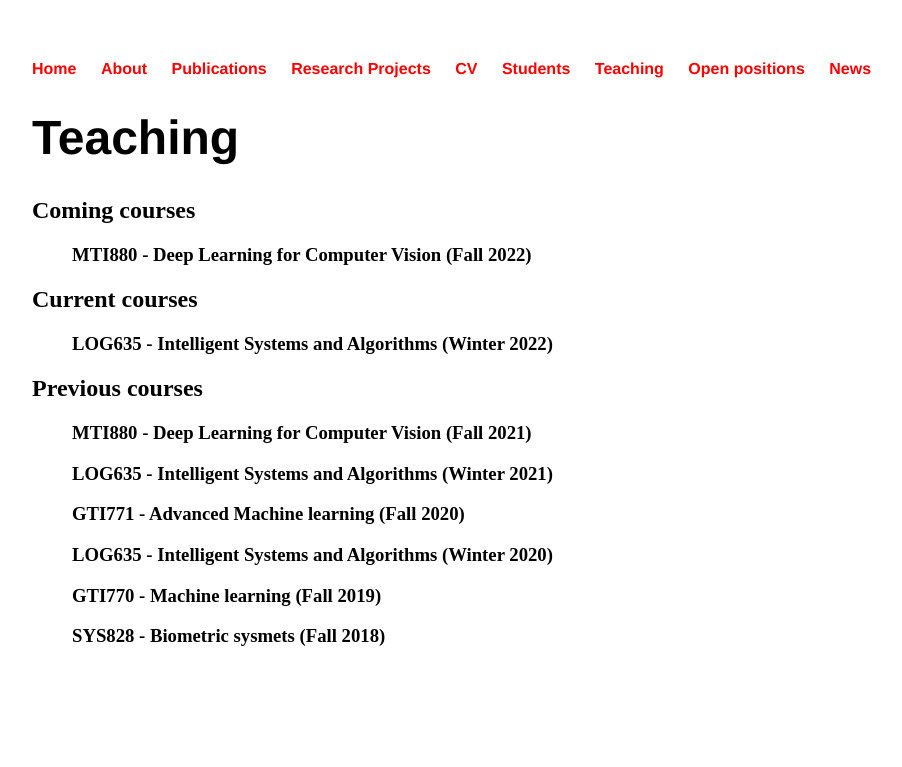
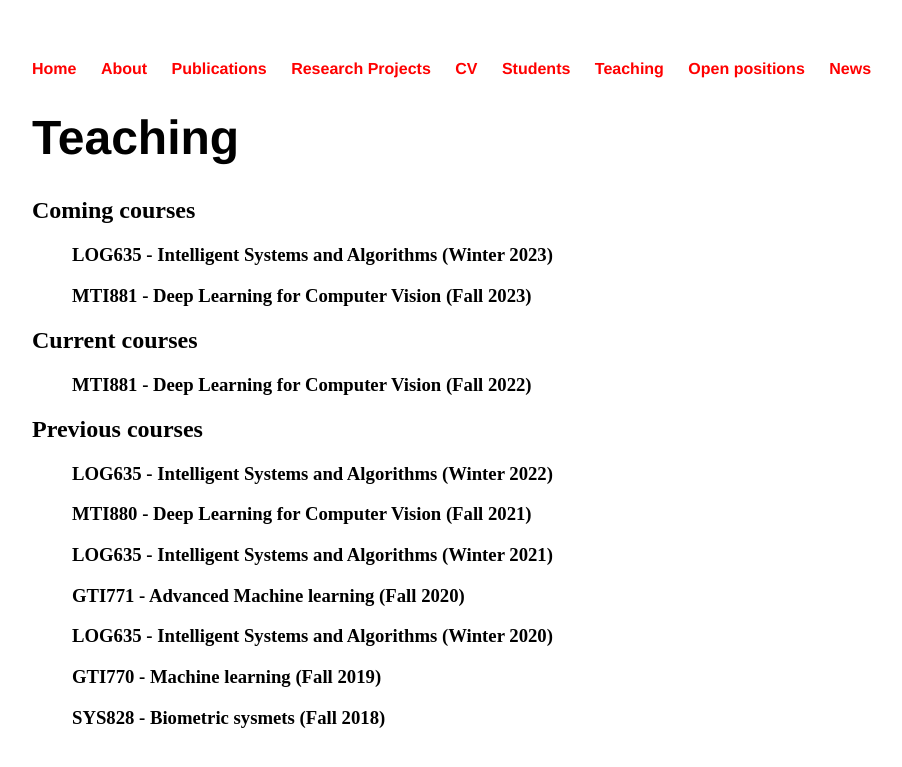
Before and after one commit to josedolz/josedolz.github.io, a Jekyll site: the page built from teaching/index.html, in a window 1280 px wide. Shown: the top 767 px of the page, without its empty margins (96-998 px from the left). Built offline with Jekyll 4.4.1, drawn with Linux system fonts in a browser that asks for light colours.

Commit message:
Update index.html

```diff
--- a/teaching/index.html
+++ b/teaching/index.html
@@ -6,15 +6,17 @@ title: teaching
 	<h1>Teaching</h1>
 	<h2>Coming courses</h2>
 	<ul>
-		<h3>MTI880 - Deep Learning for Computer Vision (Fall 2022)</h3>
+		<h3>LOG635 - Intelligent Systems and Algorithms (Winter 2023)</h3>
+		<h3>MTI881 - Deep Learning for Computer Vision (Fall 2023)</h3>
 	</ul>
 	<h2>Current courses</h2>
 	<ul>
-		<h3>LOG635 - Intelligent Systems and Algorithms (Winter 2022)</h3>
+		<h3>MTI881 - Deep Learning for Computer Vision (Fall 2022)</h3>
 	</ul>
 
 	<h2>Previous courses</h2>
 	<ul>
+		<h3>LOG635 - Intelligent Systems and Algorithms (Winter 2022)</h3>
 		<h3>MTI880 - Deep Learning for Computer Vision (Fall 2021)</h3>
 		<h3>LOG635 - Intelligent Systems and Algorithms (Winter 2021)</h3>
 		<h3>GTI771 - Advanced Machine learning (Fall 2020)</h3>
```
